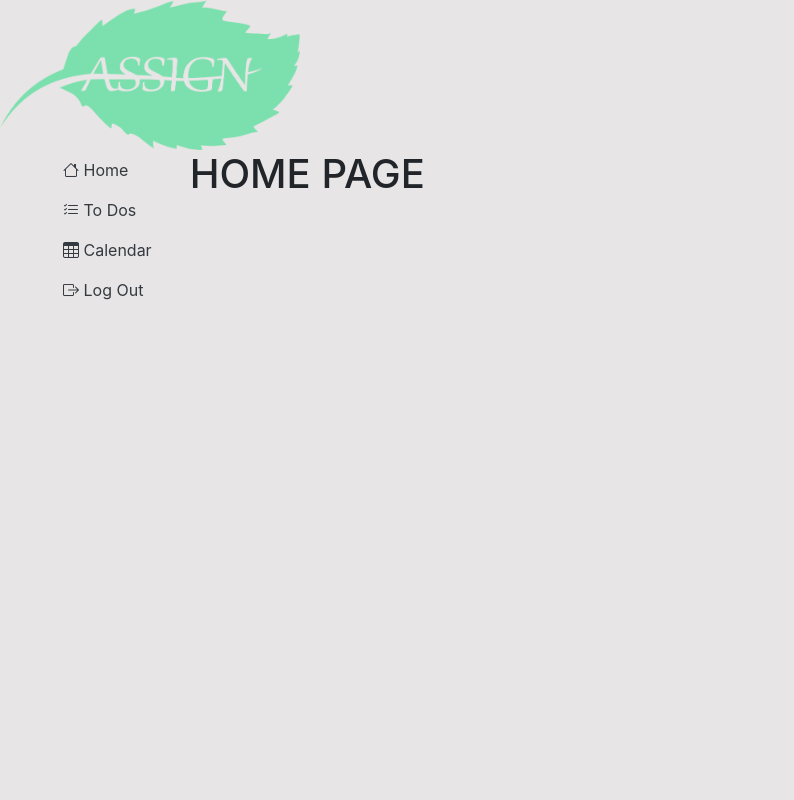
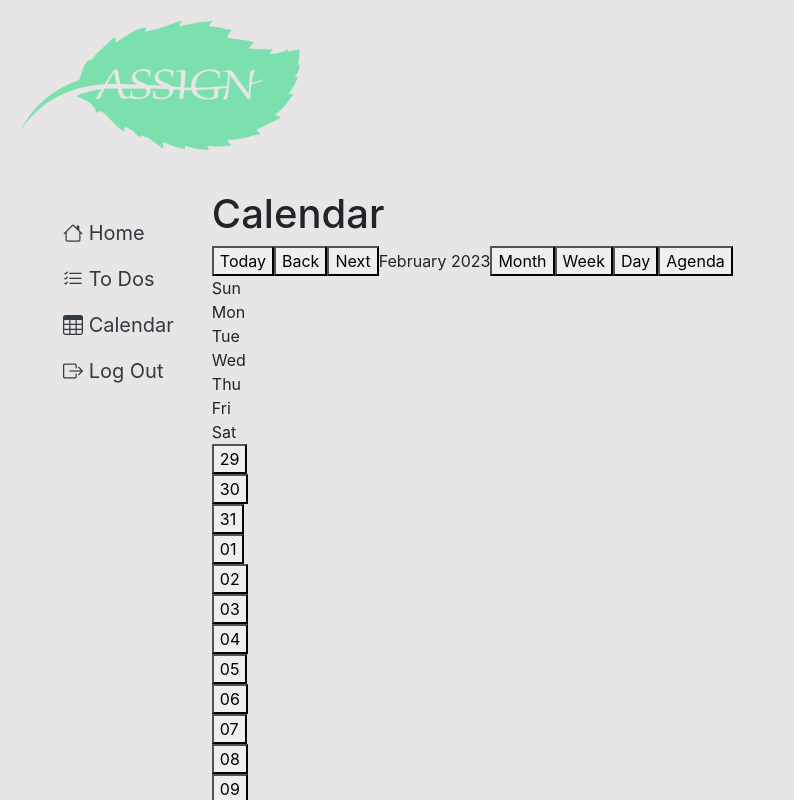
Before and after one commit to herka10/assignmint, a React (Create React App) app in the folder client/: page / in a window 1280 px wide. Shown: the top 800 px of the page, without its empty margins (0-794 px from the left). Built offline with nearby package versions, Linux system fonts and the light colour scheme.

Commit message:
layout/logo margin & padding

```diff
--- a/client/src/components/Layout/index.js
+++ b/client/src/components/Layout/index.js
@@ -31,7 +31,7 @@ function Layout(props) {
                         </li>
                     </ul>
                 </div>
-                <div className='col'>
+                <div className='col' id='pageRendered'>
                     {props.children}
                 </div>
             </div>
--- a/client/src/index.css
+++ b/client/src/index.css
@@ -16,11 +16,14 @@ code {
 #logo {
   height: 150px;
   width: 300px;
+  padding: 10px;
+  margin: 10px;
 }
 
 #navbar {
   background-color: #E7E5E5;
-
+  margin-top: 40px;
+  font-size: 20px;
 }
 
 li {
@@ -28,3 +31,7 @@ li {
   text-decoration: none;
   color: #7BE0AD;
 }
+
+#pageRendered {
+  margin-top: 20px;
+}
--- a/client/src/pages/Home.js
+++ b/client/src/pages/Home.js
@@ -9,16 +9,15 @@ import Calendar from "./Calendar"
 
 const Home = () => {
     return (
-        <h1>HOME PAGE</h1>
-        // <div
-        // style={{
-        //     display: "flex",
-        //     justifyContent: "center",
-        // }}
-        // >
-        //     <Calendar/>
-        //         <upcoming />
-        //     </div>
+        <div
+        style={{
+            display: "flex",
+
+        }}
+        >
+            <Calendar/>
+                <upcoming />
+            </div>
     );
 };
 
```
